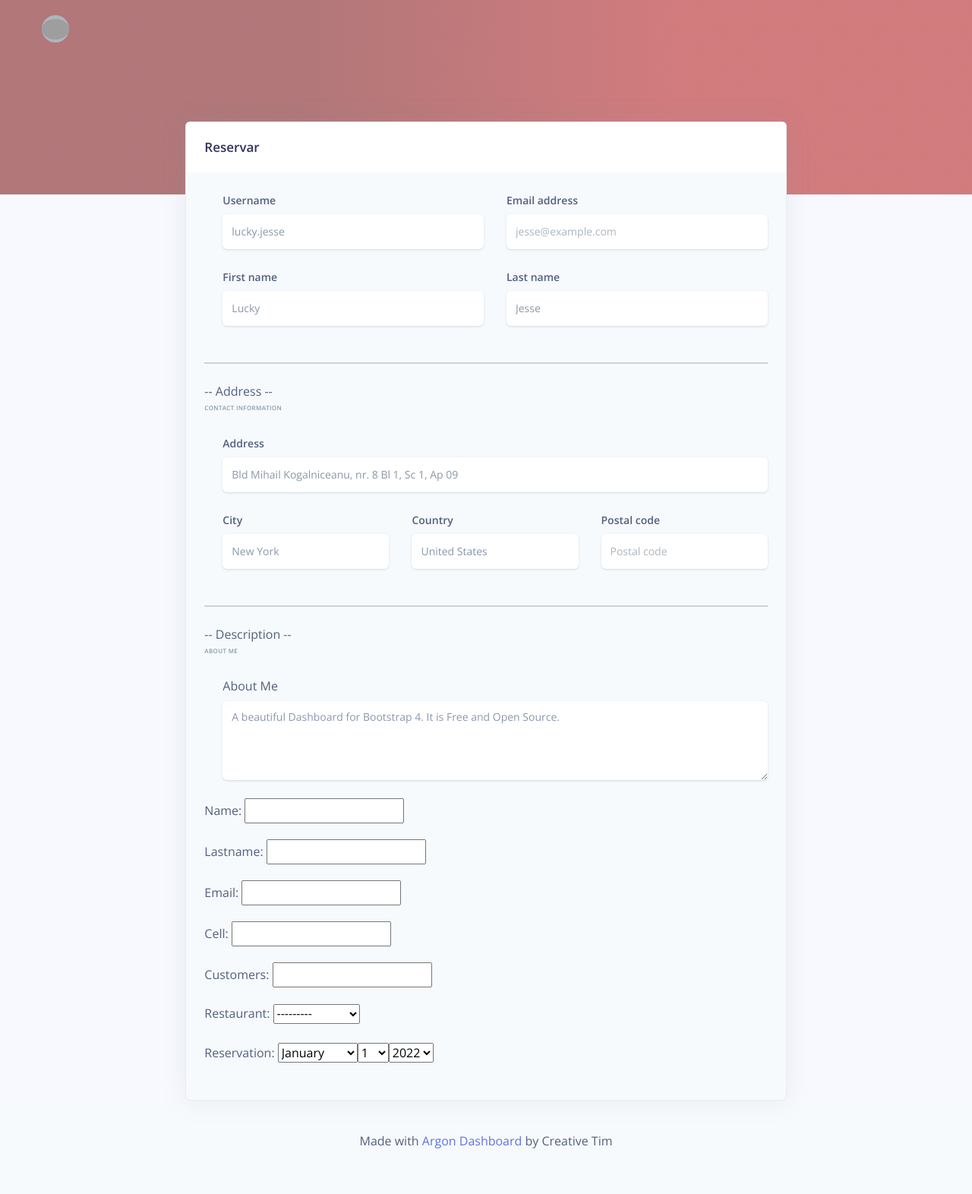
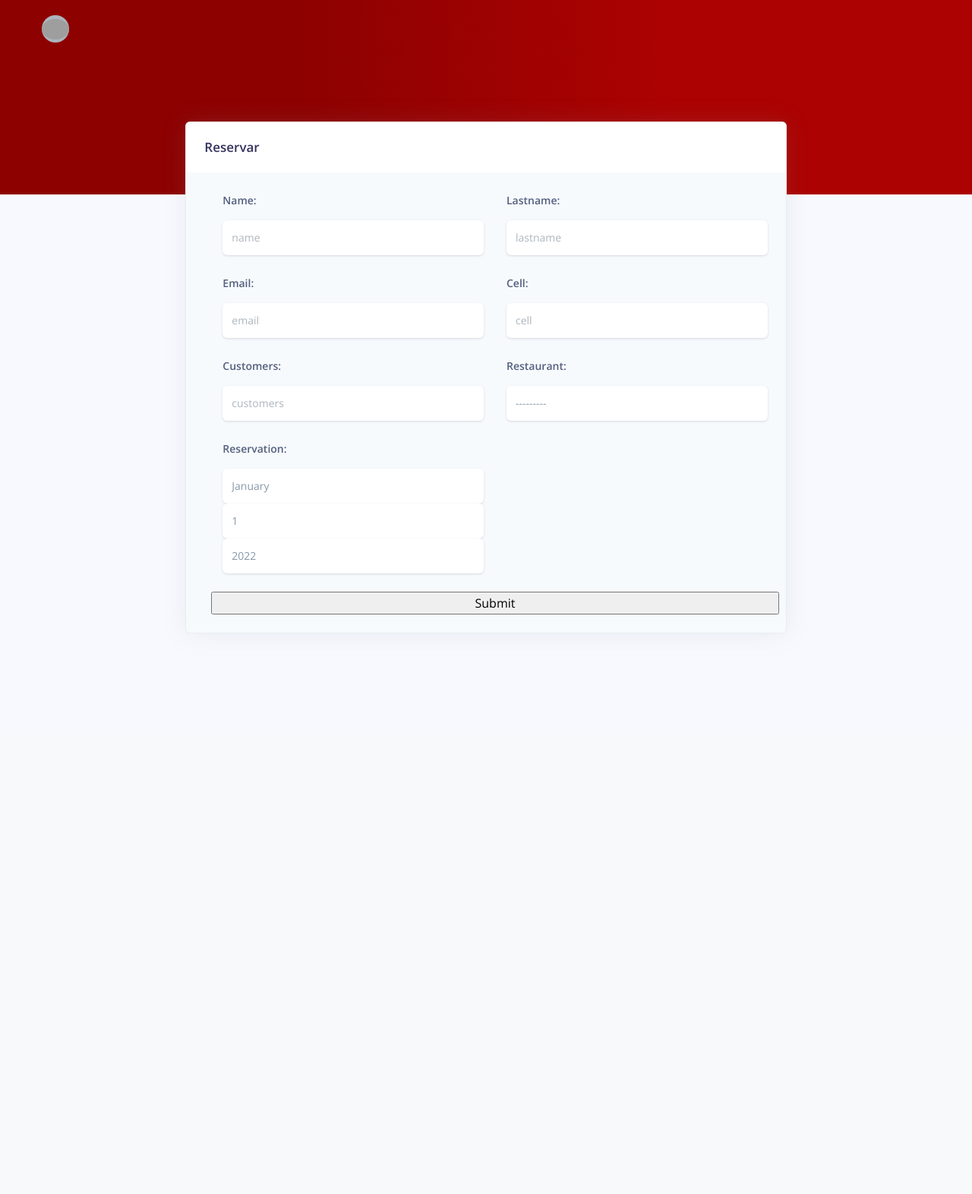
Before and after one commit to nayrugodness/hoisu-web, a Django app: a page that uses hoisu/restaurante/templates/app/reservation/create.html in a window 1280 px wide. Shown: the whole page at 76% size. After the commit the page ends 834 px from the top, so only its background shows below. Run offline with Django 4.2, Linux system fonts and the light colour scheme; data comes from the database, SQL or seed files in the repository; both versions use the stored data as it was after the commit; some libraries are stand-ins or nearby versions; grey boxes are pictures that could not be loaded.

Commit message:
adding reservation form background photo

```diff
--- a/hoisu/restaurante/templates/app/reservation/create.html
+++ b/hoisu/restaurante/templates/app/reservation/create.html
@@ -86,12 +86,14 @@
       </div>
     </nav>
     <!-- Header -->
-    <div class="header pb-8 pt-5 pt-lg-8 d-flex align-items-center" style="min-height: 200px;  background-image: url({{ object.principal_image.url }}); background-size: cover; background-position: center top;">
+    <div class="header pb-8 pt-5 pt-lg-8 d-flex align-items-center" style="min-height: 10vh; background-color: #AC0202; background-size: cover; background-position: center top;">
       <!-- Mask -->
       <span class="mask bg-gradient-default opacity-8"></span>
     </div>
     <!-- Page content -->
-    <div class="container-fluid mt--7">
+    <div class="container-fluid mt--7" style="height:100vh;
+    background-image: url({ static '' });
+    background-size: cover; background-position: center; background-repeat: no-repeat; ">
       <div class="row" style="display:flex; justify-content:center;">
         <div class="col-xl-8 order-xl-1">
           <div class="card bg-secondary shadow">
@@ -108,93 +110,32 @@
             <div class="card-body">
 
               {% block reserva %}
-              <form>
+              <form method="post">
+                {% csrf_token %}
                 <div class="pl-lg-4">
                   <div class="row">
-                    <div class="col-lg-6">
-                      <div class="form-group focused">
-                        <label class="form-control-label" for="input-username">Username</label>
-                        <input type="text" id="input-username" class="form-control form-control-alternative" placeholder="Username" value="lucky.jesse">
+                      {% for field in form.visible_fields %}
+                      <div class="col-lg-6">
+                        <div class="form-group focused">
+                          <label class="form-control-label">{{ field.label_tag }}</label>
+                           {{ field.errors }}
+                            {% render_field field class="form-control form-control-alternative" placeholder=field.name %}
+                           {{ field.help_text }}
+                        </div>
                       </div>
-                    </div>
-                    <div class="col-lg-6">
-                      <div class="form-group">
-                        <label class="form-control-label" for="input-email">Email address</label>
-                        <input type="email" id="input-email" class="form-control form-control-alternative" placeholder="jesse@example.com">
-                      </div>
-                    </div>
-                  </div>
-                  <div class="row">
-                    <div class="col-lg-6">
-                      <div class="form-group focused">
-                        <label class="form-control-label" for="input-first-name">First name</label>
-                        <input type="text" id="input-first-name" class="form-control form-control-alternative" placeholder="First name" value="Lucky">
-                      </div>
-                    </div>
-                    <div class="col-lg-6">
-                      <div class="form-group focused">
-                        <label class="form-control-label" for="input-last-name">Last name</label>
-                        <input type="text" id="input-last-name" class="form-control form-control-alternative" placeholder="Last name" value="Jesse">
-                      </div>
-                    </div>
-                  </div>
-                </div>
-                <hr class="my-4">
-                -- Address --
-                <h6 class="heading-small text-muted mb-4">Contact information</h6>
-                <div class="pl-lg-4">
-                  <div class="row">
-                    <div class="col-md-12">
-                      <div class="form-group focused">
-                        <label class="form-control-label" for="input-address">Address</label>
-                        <input id="input-address" class="form-control form-control-alternative" placeholder="Home Address" value="Bld Mihail Kogalniceanu, nr. 8 Bl 1, Sc 1, Ap 09" type="text">
-                      </div>
-                    </div>
-                  </div>
-                  <div class="row">
-                    <div class="col-lg-4">
-                      <div class="form-group focused">
-                        <label class="form-control-label" for="input-city">City</label>
-                        <input type="text" id="input-city" class="form-control form-control-alternative" placeholder="City" value="New York">
-                      </div>
-                    </div>
-                    <div class="col-lg-4">
-                      <div class="form-group focused">
-                        <label class="form-control-label" for="input-country">Country</label>
-                        <input type="text" id="input-country" class="form-control form-control-alternative" placeholder="Country" value="United States">
-                      </div>
-                    </div>
-                    <div class="col-lg-4">
-                      <div class="form-group">
-                        <label class="form-control-label" for="input-country">Postal code</label>
-                        <input type="number" id="input-postal-code" class="form-control form-control-alternative" placeholder="Postal code">
-                      </div>
-                    </div>
-                  </div>
-                </div>
-                <hr class="my-4">
-                -- Description --
-                <h6 class="heading-small text-muted mb-4">About me</h6>
-                <div class="pl-lg-4">
-                  <div class="form-group focused">
-                    <label>About Me</label>
-                    <textarea rows="4" class="form-control form-control-alternative" placeholder="A few words about you ...">A beautiful Dashboard for Bootstrap 4. It is Free and Open Source.</textarea>
+                    {% endfor %}
+                    <input type="submit">
                   </div>
                 </div>
               </form>
               {% endblock %}
- <!-- Security token -->
-        {% csrf_token %}
-
-        <!-- Using the formset -->
-        {{ form.as_p }}
             </div>
           </div>
         </div>
       </div>
     </div>
   </div>
-  <footer class="footer">
+  <!--<footer class="footer" style="background:transparent;">
     <div class="row align-items-center justify-content-xl-between">
       <div class="col-xl-6 m-auto text-center">
         <div class="copyright">
@@ -202,6 +143,6 @@
         </div>
       </div>
     </div>
-  </footer>
+  </footer>-->
 </body>
 </html>
```
Also changed, not shown: hoisu/db.sqlite3, hoisu/restaurante/static/logos/background-forms..jpg (added).
